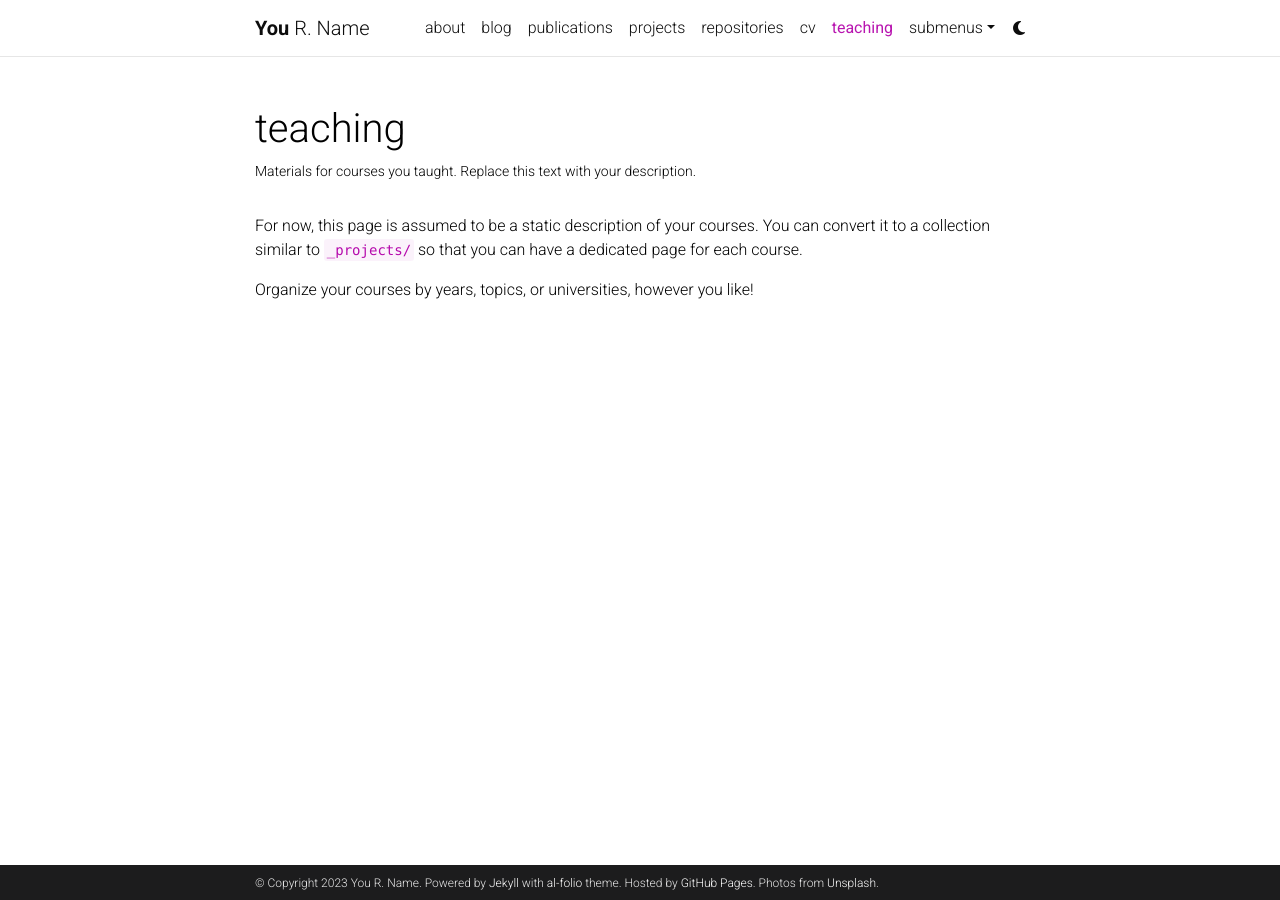
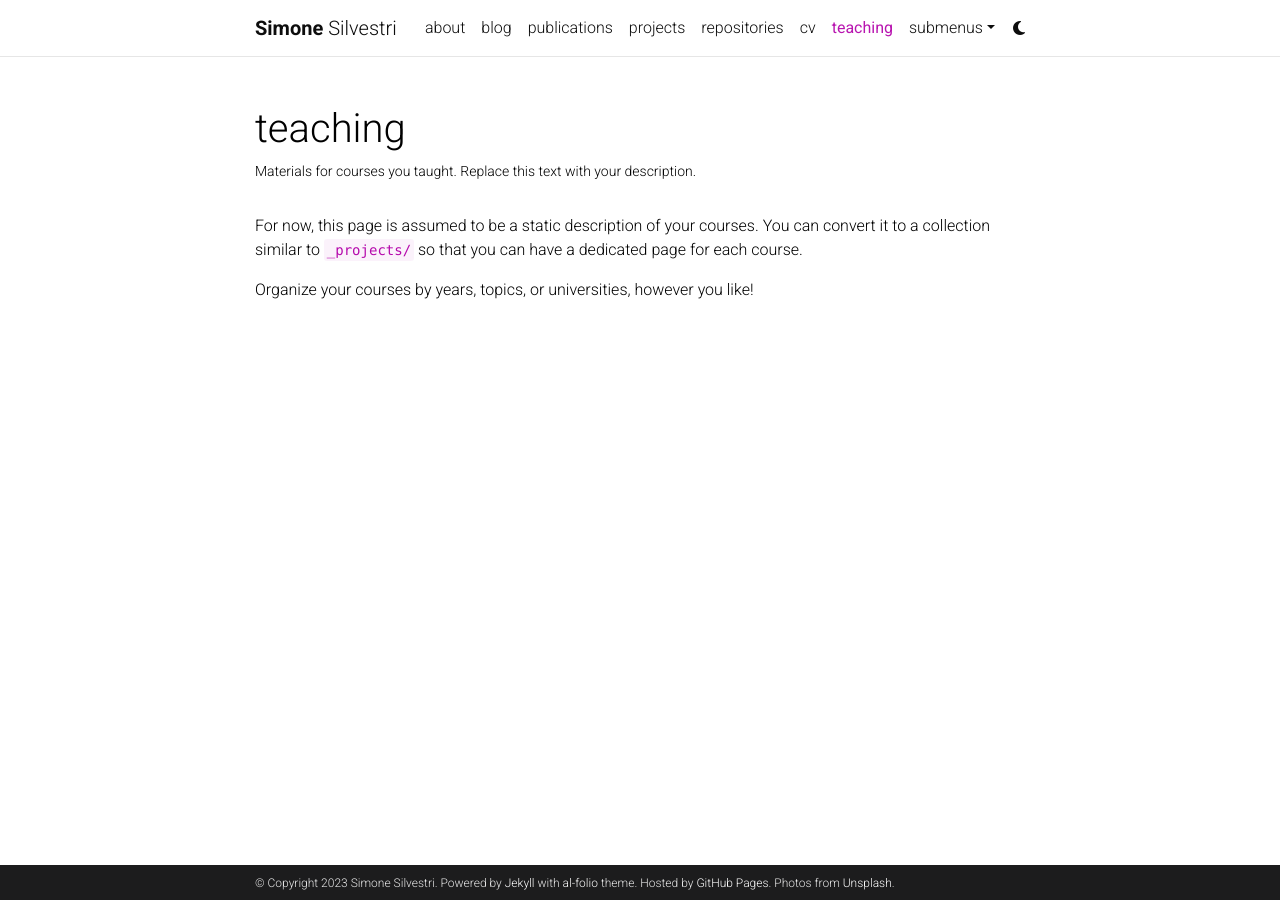
Before and after one commit to simone-silvestri/simone-silvestri.github.io, a Jekyll site: the page built from _pages/teaching.md, in a window 1280 px wide. Built offline with Jekyll 4.4.1, drawn with Linux system fonts in a browser that asks for light colours; comment, search, counter and statistics services are not loaded; a style sheet for code colours, icons or effects is not loaded.

Commit message:
my website

```diff
--- a/_config.yml
+++ b/_config.yml
@@ -3,10 +3,10 @@
 # -----------------------------------------------------------------------------
 
 title: blank # the website title (if blank, full name will be used instead)
-first_name: You
-middle_name: R.
-last_name: Name
-email: you@example.com
+first_name: Simone
+middle_name:
+last_name: Silvestri
+email: silvestri.simone0@gmail.com
 description: > # the ">" symbol means to ignore newlines until "footer_text:"
   A simple, whitespace theme for academics. Based on [*folio](https://github.com/bogoli/-folio) design.
 footer_text: >
@@ -18,8 +18,8 @@
 lang: en # the language of your site (for example: en, fr, cn, ru, etc.)
 icon: ⚛️  # the emoji used as the favicon (alternatively, provide image name in /assets/img/)
 
-url: https://alshedivat.github.io # the base hostname & protocol for your site
-baseurl: /al-folio # the subpath of your site, e.g. /blog/
+url: https://simone-silvestri.github.io # the base hostname & protocol for your site
+baseurl: # the subpath of your site, e.g. /blog/
 last_updated: false # set to true if you want to display last updated in the footer
 impressum_path:  # set to path to include impressum link in the footer, use the same path as permalink in a page, helps to conform with EU GDPR
 
```
